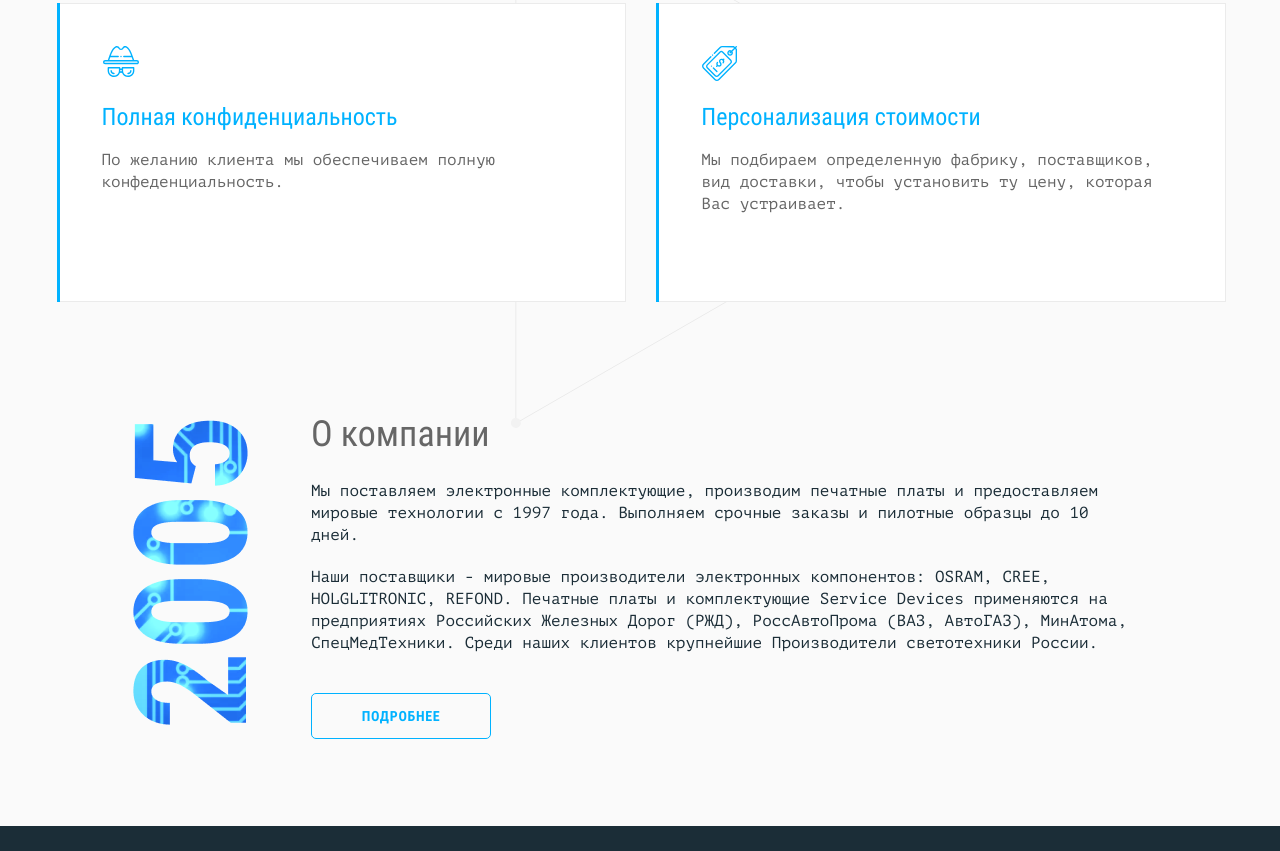
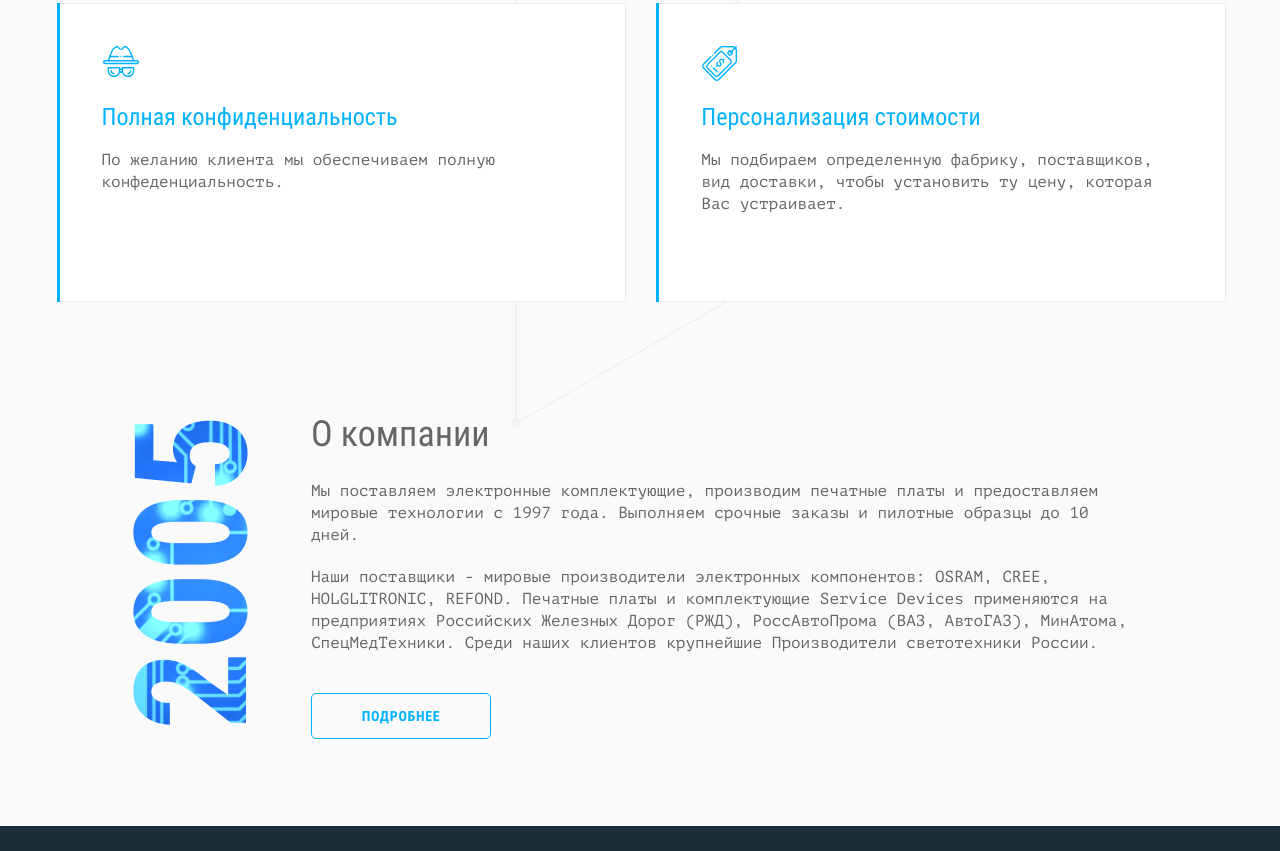
Before and after one commit to dmitry-ios/smart-device, a website: page source/index.html in a window 1280 px wide. Shown: the part 1315-2166 px from the top of the page. Drawn offline with nearby package versions, Linux system fonts and the light colour scheme; files that its build step writes are made by us from their sources; files whose address does not match are found by name.

Commit message:
Исправляет стили в блоке о нас (фикс #100)

```diff
--- a/source/sass/blocks/about-us.scss
+++ b/source/sass/blocks/about-us.scss
@@ -132,6 +132,8 @@
   margin: 0;
   margin-top: 20px;
 
+  color: $text-middle-grey-color;
+
   @media (max-width: $tablet-width-only) {
     margin-top: 23px;
   }
```
Also changed, not shown: build/css/style.css, build/css/style.min.css, 1 other file.
